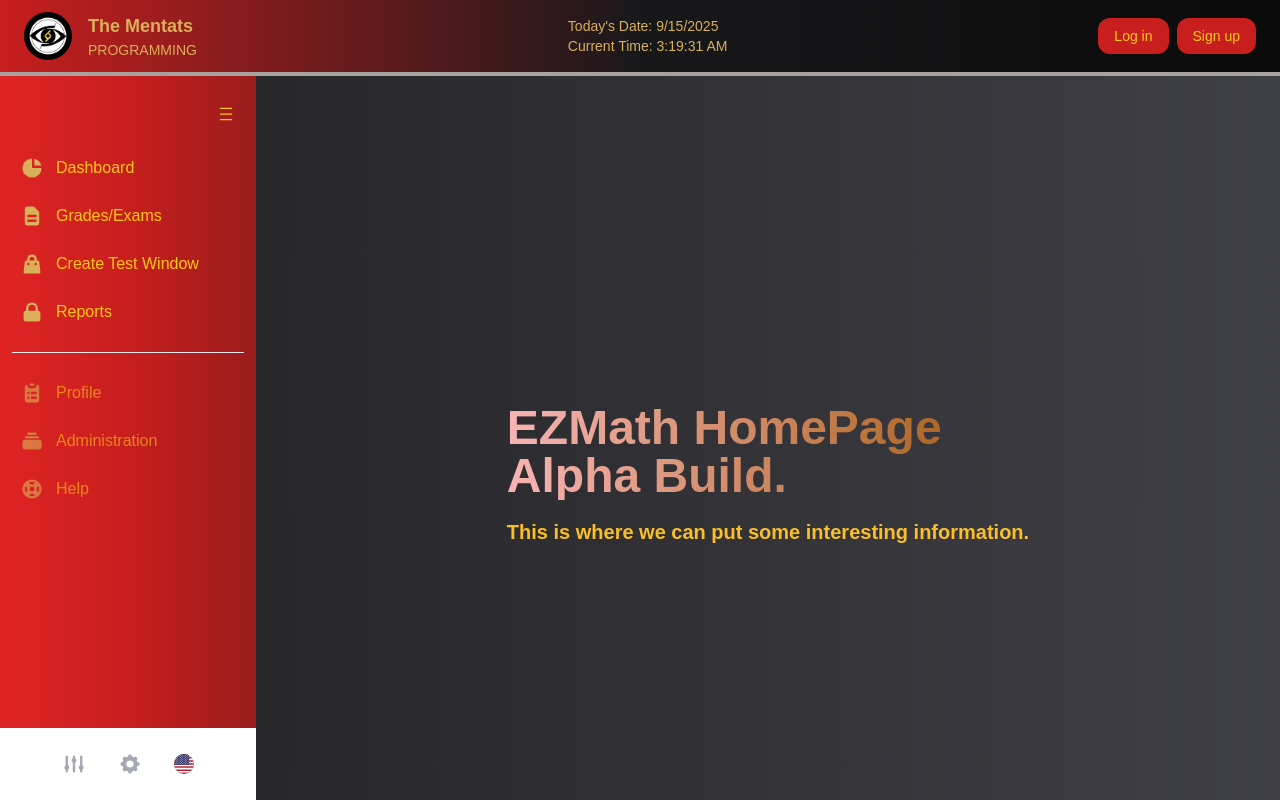
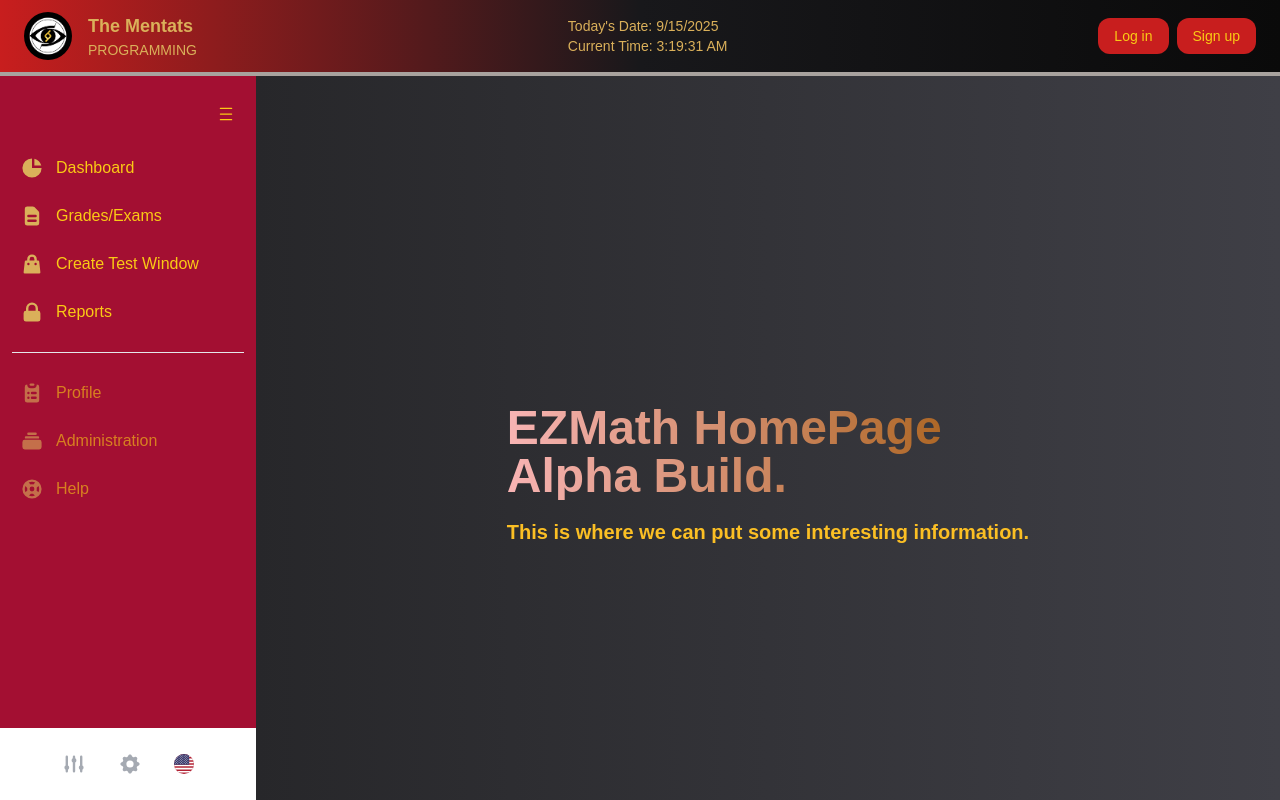
Before and after one commit to josh-test-1120/mentat-math, a Next.js app in the folder frontend/src/: page / in a window 1280 px wide. Built offline with nearby package versions, Linux system fonts and the light colour scheme; no server answers.

Commit message:
Changed sidebar color for ease on the eye.

```diff
--- a/frontend/src/app/_components/layout/sidebar.tsx
+++ b/frontend/src/app/_components/layout/sidebar.tsx
@@ -540,7 +540,8 @@ export default function Sidebar() {
     return (
         <aside
             id="sidebar"
-            className="h-full w-full flex flex-col bg-gradient-to-r from-red-600 via-red-700 to-red-800"
+            className="h-full w-full flex flex-col"
+            style={{ backgroundColor: '#A30F32' }}
             aria-label="Sidenav"
         >
             {/* Remove the entire hgslider-block section */}
```
